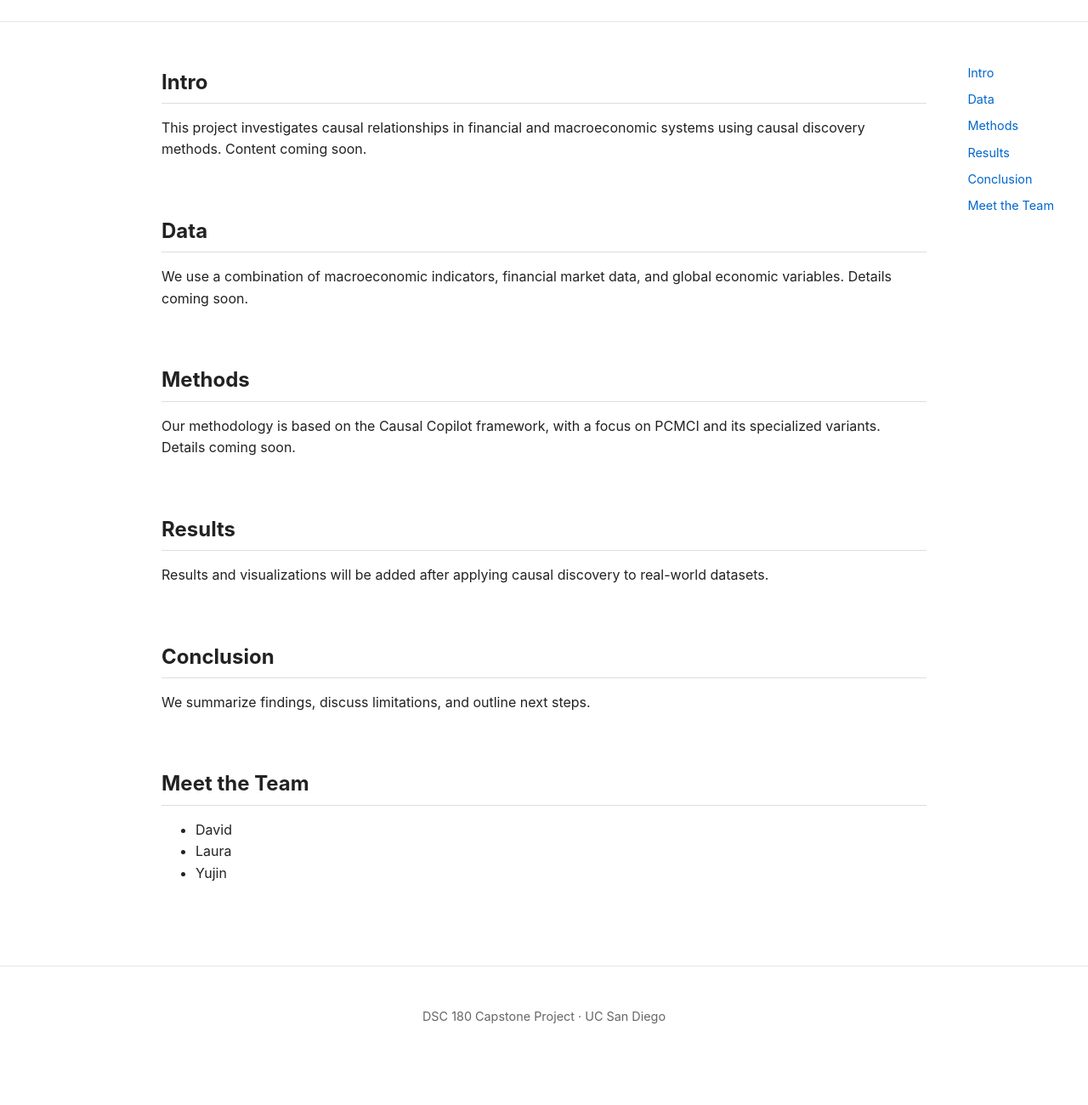
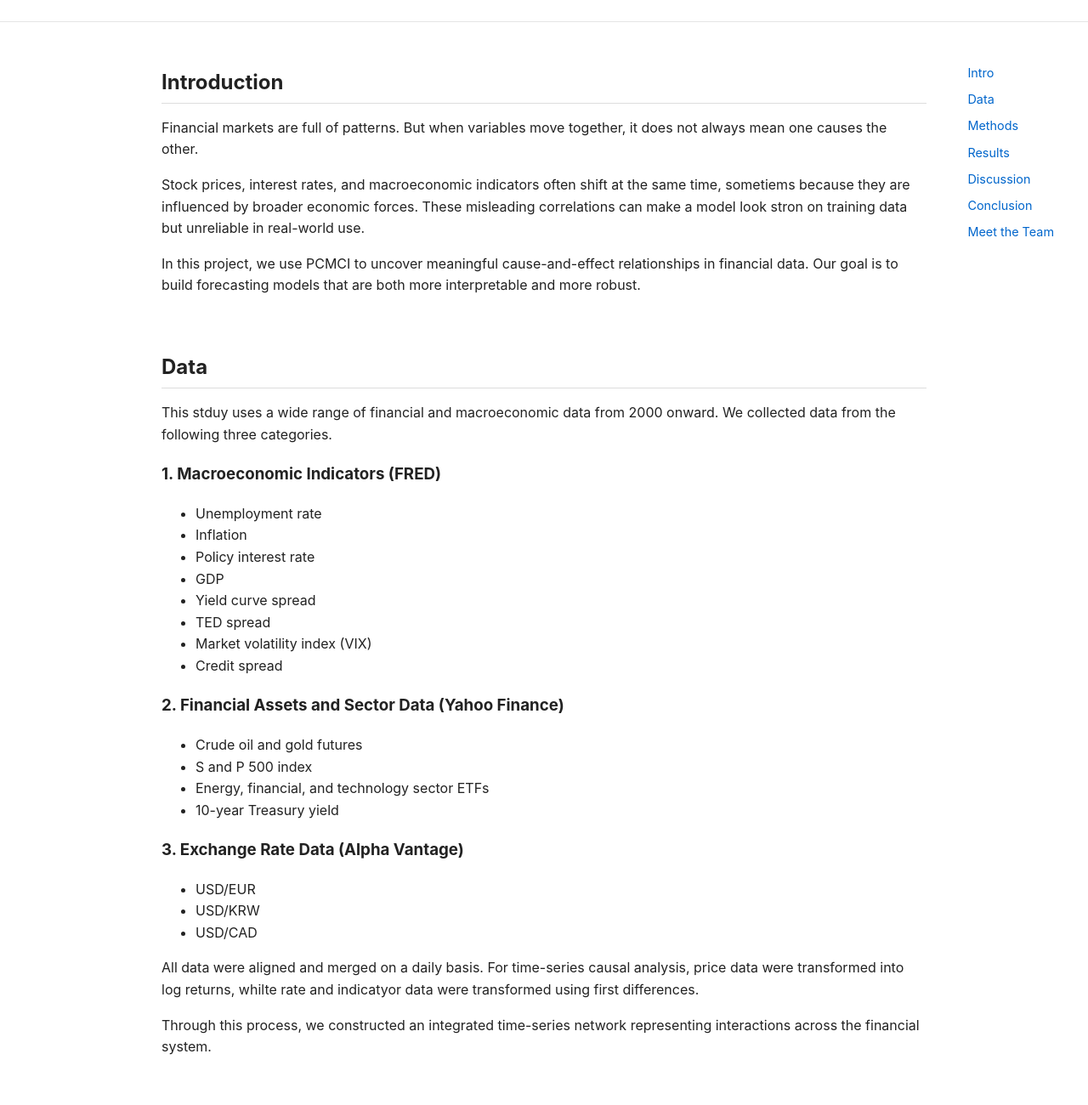
Before and after one commit to lauradiazrodriguez/dsc180_group1, a plain HTML site: page index.html in a window 1280 px wide. Shown: the part 140-1440 px from the top of the page at 85% size. Before the commit the page ends 1393 px from the top, so only its background shows below. Drawn offline with Linux system fonts and the light colour scheme.

Commit message:
website:Intro, data updated. Working on methods

```diff
--- a/index.html
+++ b/index.html
@@ -105,6 +105,7 @@
       <li><a href="#data">Data</a></li>
       <li><a href="#methods">Methods</a></li>
       <li><a href="#results">Results</a></li>
+      <li><a href="#discussion">Discussion</a></li>
       <li><a href="#conclusion">Conclusion</a></li>
       <li><a href="#team">Meet the Team</a></li>
     </ul>
@@ -114,21 +115,55 @@
   <main>
 
     <section id="intro">
-      <h2>Intro</h2>
+      <h2>Introduction</h2>
       <p>
-        <!-- Placeholder -->
-        This project investigates causal relationships in financial and macroeconomic systems
-        using causal discovery methods. Content coming soon.
+        Financial markets are full of patterns. But when variables move together, it does not always mean one causes the other.
+      </p>
+      <p>
+        Stock prices, interest rates, and macroeconomic indicators often shift at the same time, sometiems because they are influenced by broader economic forces. These misleading correlations can make a model look stron on training data but unreliable in real-world use.
+      </p>
+      <p>
+        In this project, we use PCMCI to uncover meaningful cause-and-effect relationships in financial data. Our goal is to build forecasting models that are both more interpretable and more robust.
       </p>
     </section>
 
     <section id="data">
       <h2>Data</h2>
       <p>
-        <!-- Placeholder -->
-        We use a combination of macroeconomic indicators, financial market data,
-        and global economic variables. Details coming soon.
+        This stduy uses a wide range of financial and macroeconomic data from 2000 onward.
+        We collected data from the following three categories.
       </p>
+
+      <h3>1. Macroeconomic Indicators (FRED)</h3>
+      <ul>
+        <li>Unemployment rate</li>
+        <li>Inflation</li>
+        <li>Policy interest rate</li>
+        <li>GDP</li>
+        <li>Yield curve spread</li>
+        <li>TED spread</li>
+        <li>Market volatility index (VIX)</li>
+        <li>Credit spread</li>
+      </ul>
+
+      <h3>2. Financial Assets and Sector Data (Yahoo Finance)</h3>
+      <ul>
+        <li>Crude oil and gold futures</li>
+        <li>S and P 500 index</li>
+        <li>Energy, financial, and technology sector ETFs</li>
+        <li>10-year Treasury yield</li>
+      </ul>
+
+      <h3>3. Exchange Rate Data (Alpha Vantage)</h3>
+      <ul>
+        <li>USD/EUR</li>
+        <li>USD/KRW</li>
+        <li>USD/CAD</li>
+      </ul>
+
+      <p> All data were aligned and merged on a daily basis. For time-series causal analysis, price data were transformed into log returns, whilte rate and indicatyor data were transformed using first differences.</p>
+
+      <p>Through this process, we constructed an integrated time-series network representing interactions across the financial system.</p>
     </section>
 
     <section id="methods">
@@ -149,11 +184,19 @@
       </p>
     </section>
 
+    <section id="discussion">
+      <h2>Discussion</h2>
+      <p>
+        <!-- Placeholder-->
+        We interpret the discovered causal structure, examine its predictive implications, and discuss limitations.
+      </p>
+    </section>
+
     <section id="conclusion">
       <h2>Conclusion</h2>
       <p>
         <!-- Placeholder -->
-        We summarize findings, discuss limitations, and outline next steps.
+        We summarize our key findings and emphasize the importance of careful hyperparameter selection and domain knowledge in financial causal discovery.
       </p>
     </section>
 
```
